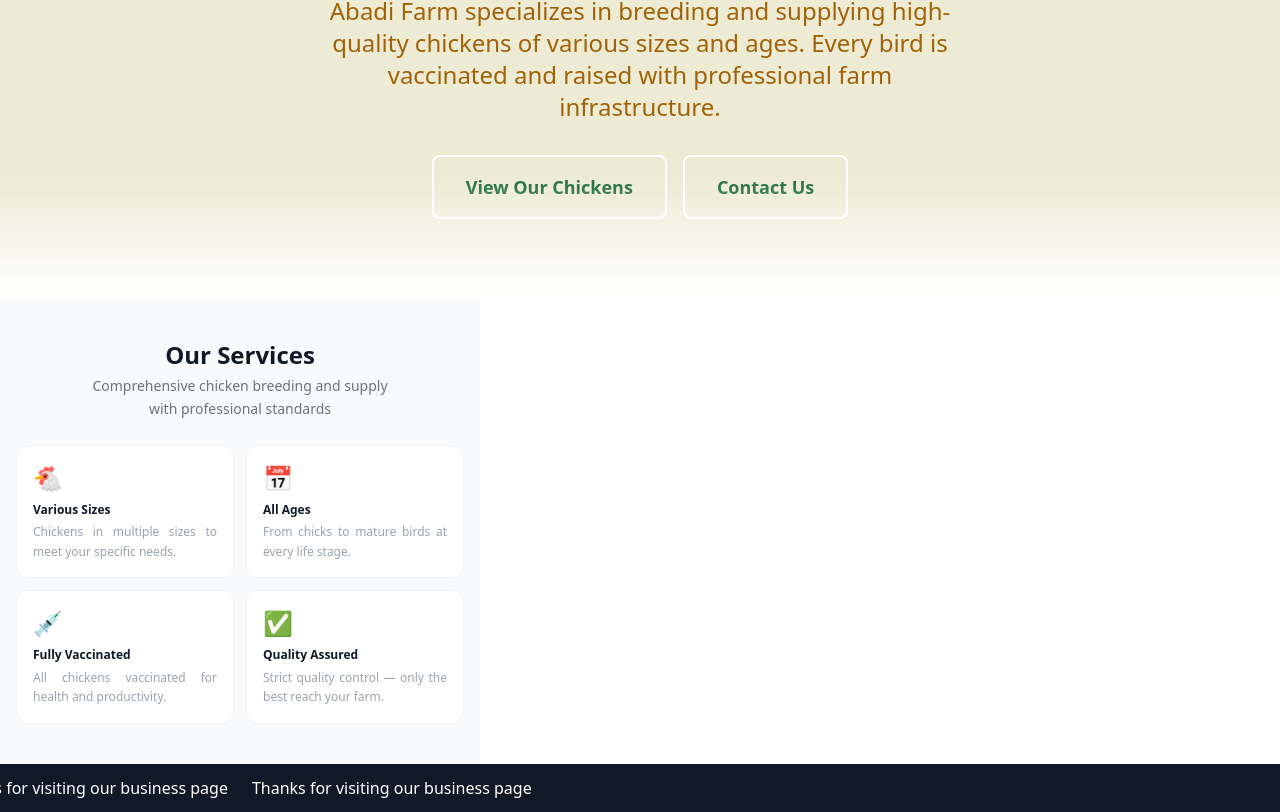
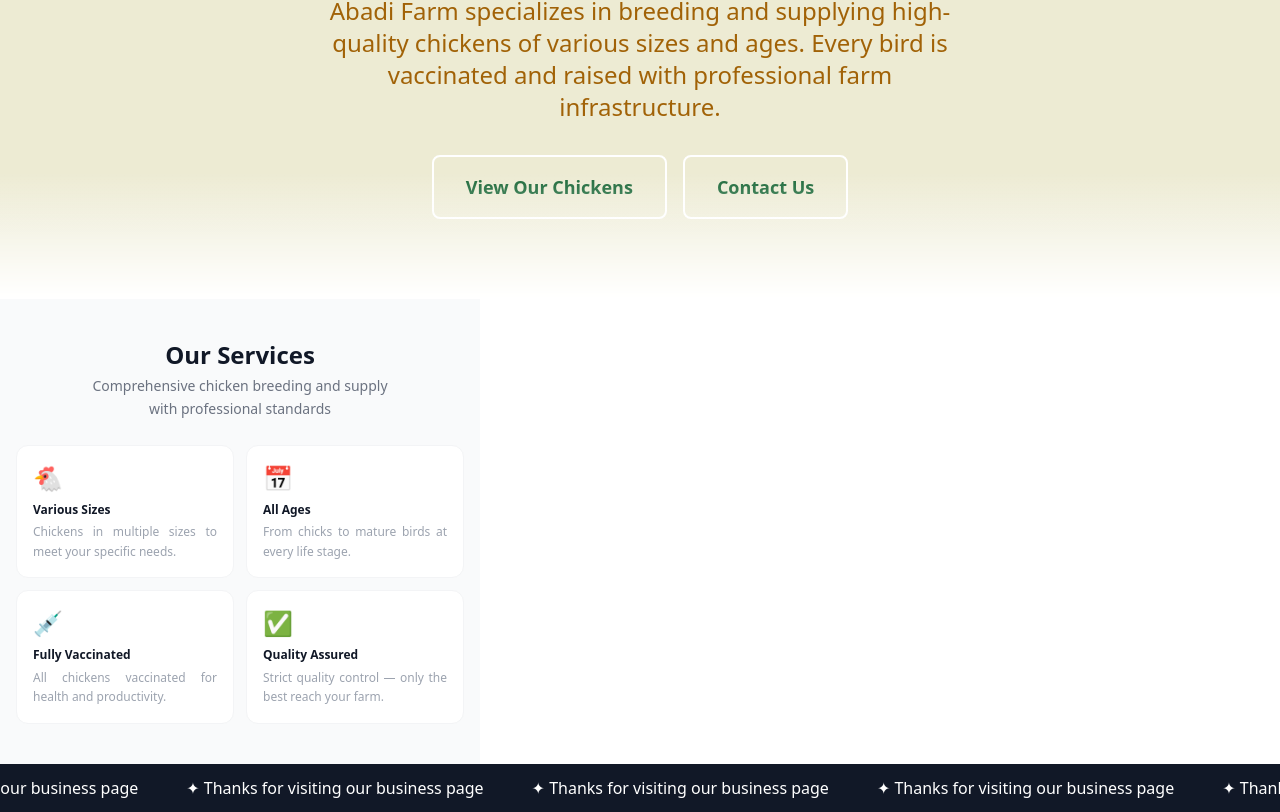
Before and after one commit to afroyin/Abadi-Farm, a Next.js app: page / in a window 1280 px wide. Shown: the part 653-1465 px from the top of the page. Built offline with nearby package versions, Linux system fonts and the light colour scheme.

Commit message:
animated

```diff
--- a/app/components/RunningText.tsx
+++ b/app/components/RunningText.tsx
@@ -1,30 +1,28 @@
 "use client";
+
+const MESSAGE = "✦ Thanks for visiting our business page";
+const ITEMS = Array(8).fill(MESSAGE);
 
 export default function RunningText() {
   return (
-    <div className="w-full bg-gray-900 text-white py-3 px-3 overflow-hidden">
-      <div className="flex animate-marquee whitespace-nowrap">
-        <span className="text-sm sm:text-base font-medium px-3">
-          Thanks for visiting our business page
-        </span>
-        <span className="text-sm sm:text-base font-medium px-3">
-          Thanks for visiting our business page
-        </span>
-        <span className="text-sm sm:text-base font-medium px-3">
-          Thanks for visiting our business page
-        </span>
+    <div className="w-full bg-gray-900 text-white py-3 overflow-hidden">
+      <div
+        className="flex whitespace-nowrap"
+        style={{ animation: "marquee 20s linear infinite" }}
+      >
+        {ITEMS.map((text, i) => (
+          <span
+            key={i}
+            className="text-sm sm:text-base font-medium px-6 shrink-0"
+          >
+            {text}
+          </span>
+        ))}
       </div>
       <style>{`
         @keyframes marquee {
-          0% {
-            transform: translateX(0%);
-          }
-          100% {
-            transform: translateX(-33.333%);
-          }
-        }
-        .animate-marquee {
-          animation: marquee 3s linear infinite;
+          0%   { transform: translateX(0); }
+          100% { transform: translateX(-50%); }
         }
       `}</style>
     </div>
```
